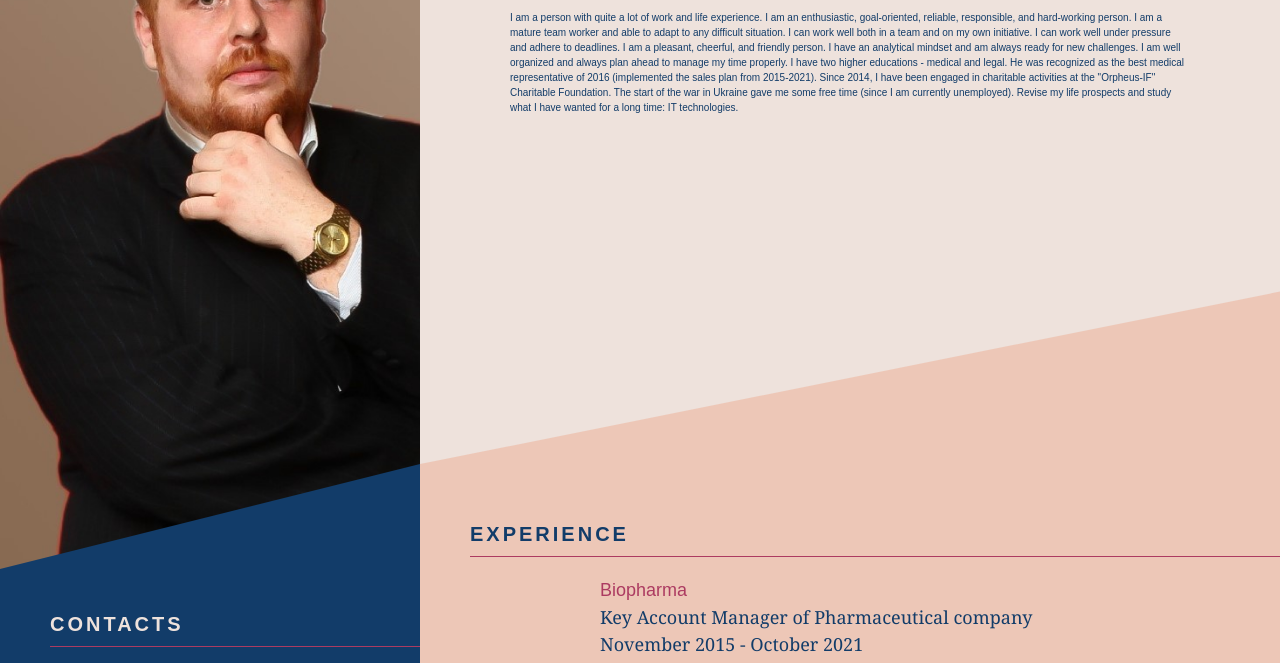
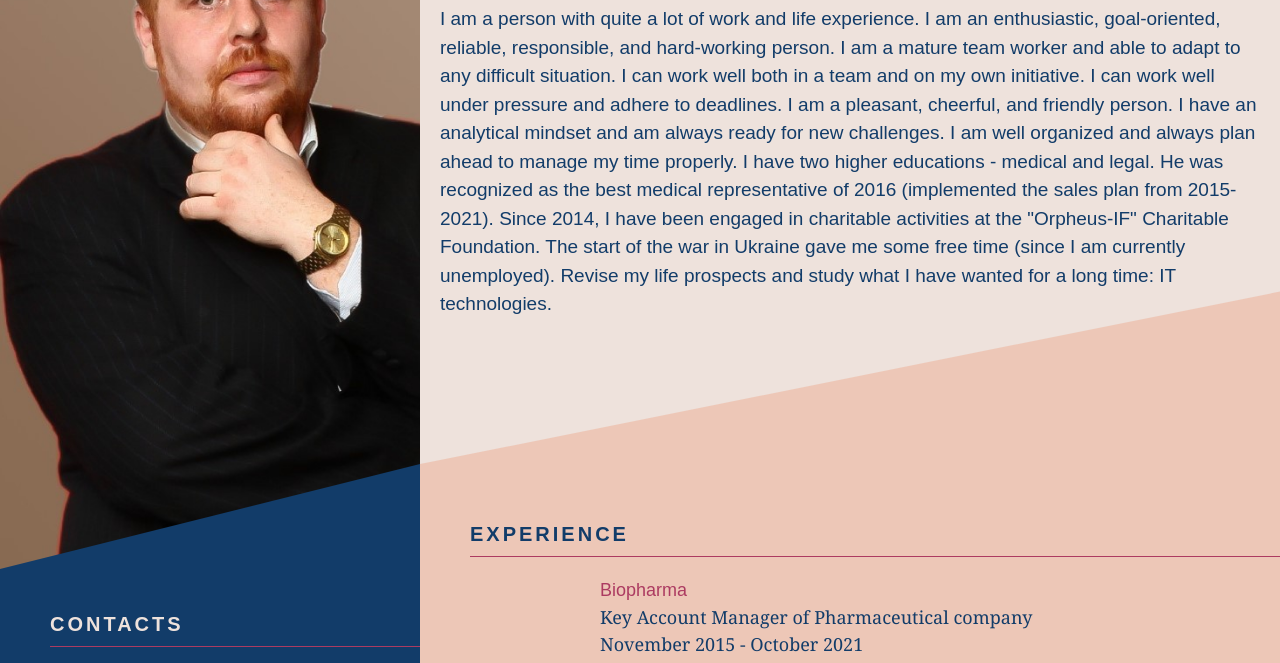
Before and after one commit to Omerta85/CV1, a website: page index.html in a window 1280 px wide. Shown: the part 301-964 px from the top of the page. Drawn offline with Linux system fonts and the light colour scheme.

```diff
--- a/styles/style.css
+++ b/styles/style.css
@@ -216,7 +216,7 @@
   flex-direction: column;
   align-items: center;
   row-gap: 20px;
-  padding: 25px 90px 0;
+  padding: 20px;
   background-color: var(--text-light);
 }
 
@@ -237,7 +237,7 @@
 }
 
 .about-me_description {
-  font-size: 10px;
+  font-size: 19px;
 }
 
 .main {
```
